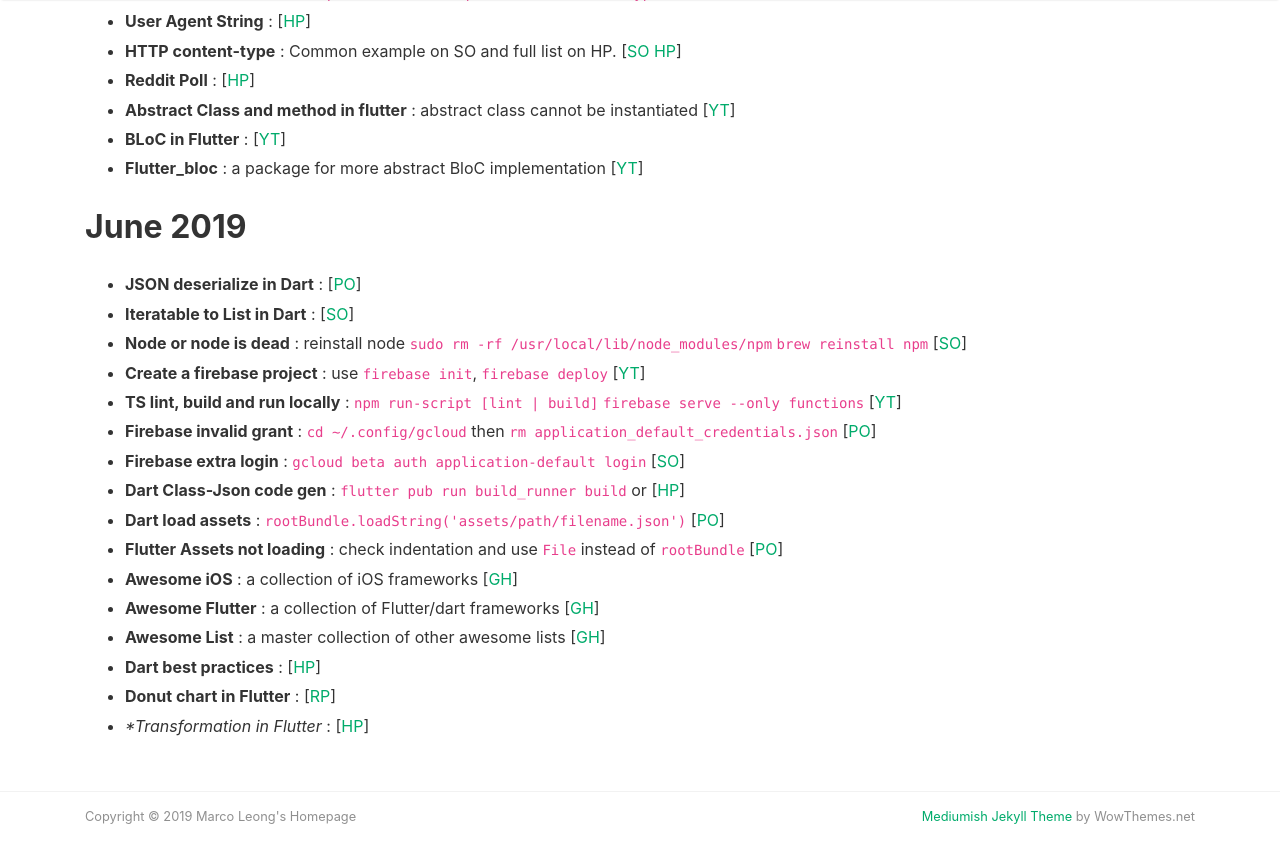
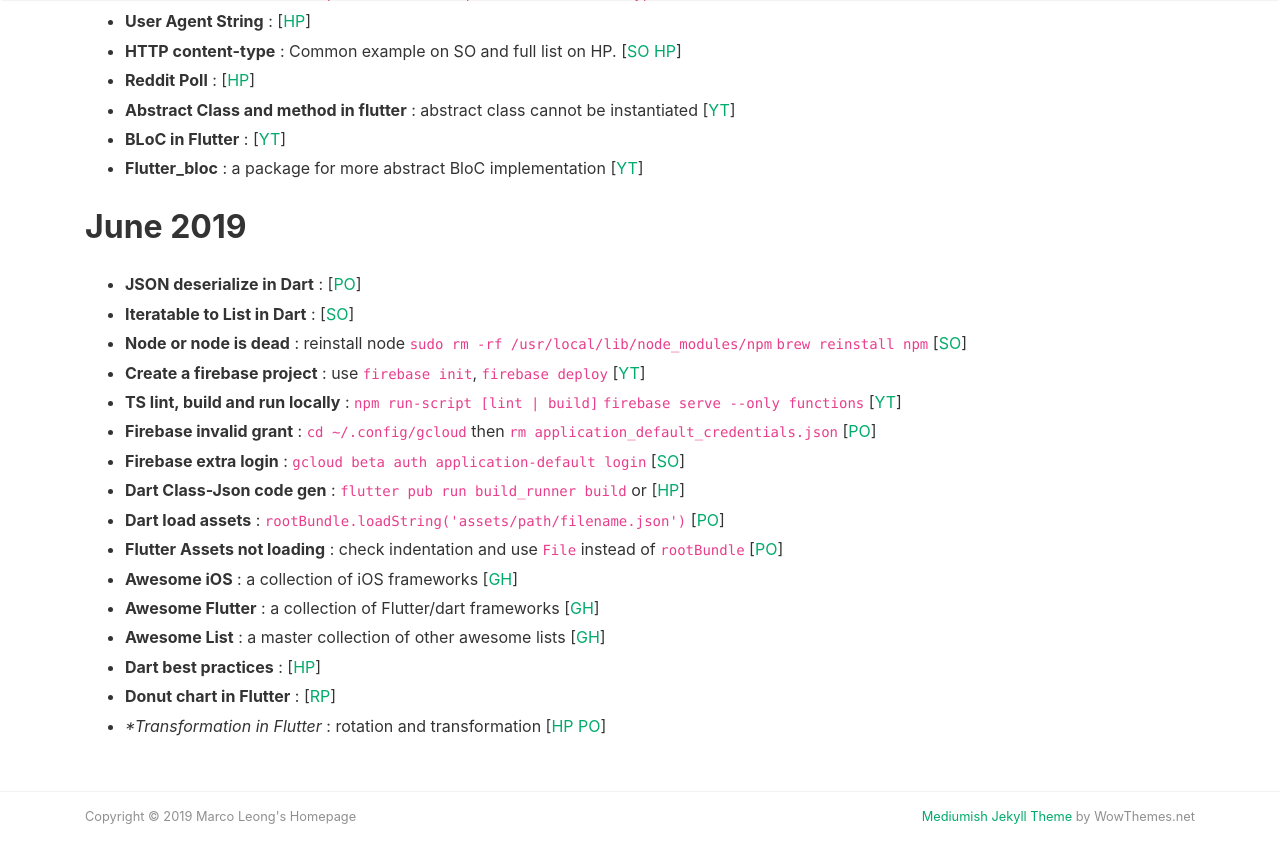
Before and after one commit to MarcoLeongDev/MarcoLeongDev.github.io, a Jekyll site: the page built from journey.md, in a window 1280 px wide and 900 px high, scrolled down 2007 px. Shown: the top 863 px of the window. Built offline with Jekyll 4.4.1, drawn with Linux system fonts in a browser that asks for light colours; nearby versions of some CDN libraries; our own code applies the rules of GitHub Pages for plain Markdown files.

Commit message:
Update journey.md

```diff
--- a/journey.md
+++ b/journey.md
@@ -65,7 +65,7 @@
 - **Awesome List** : a master collection of other awesome lists [[GH](https://github.com/topics/awesome)]
 - **Dart best practices** : [[HP](https://dart.dev/guides/language/effective-dart)]
 - **Donut chart in Flutter** : [[RP](https://pub.dev/packages/fl_chart#-readme-tab-)]
-- **Transformation in Flutter* : [[HP](https://api.flutter.dev/flutter/widgets/Transform/Transform.rotate.html)]
+- **Transformation in Flutter* : rotation and transformation [[HP](https://api.flutter.dev/flutter/widgets/Transform/Transform.rotate.html) [PO](https://medium.com/flutter-community/a-deep-dive-into-transform-widgets-in-flutter-4dc32cd575a9)]
 
 
 
```
